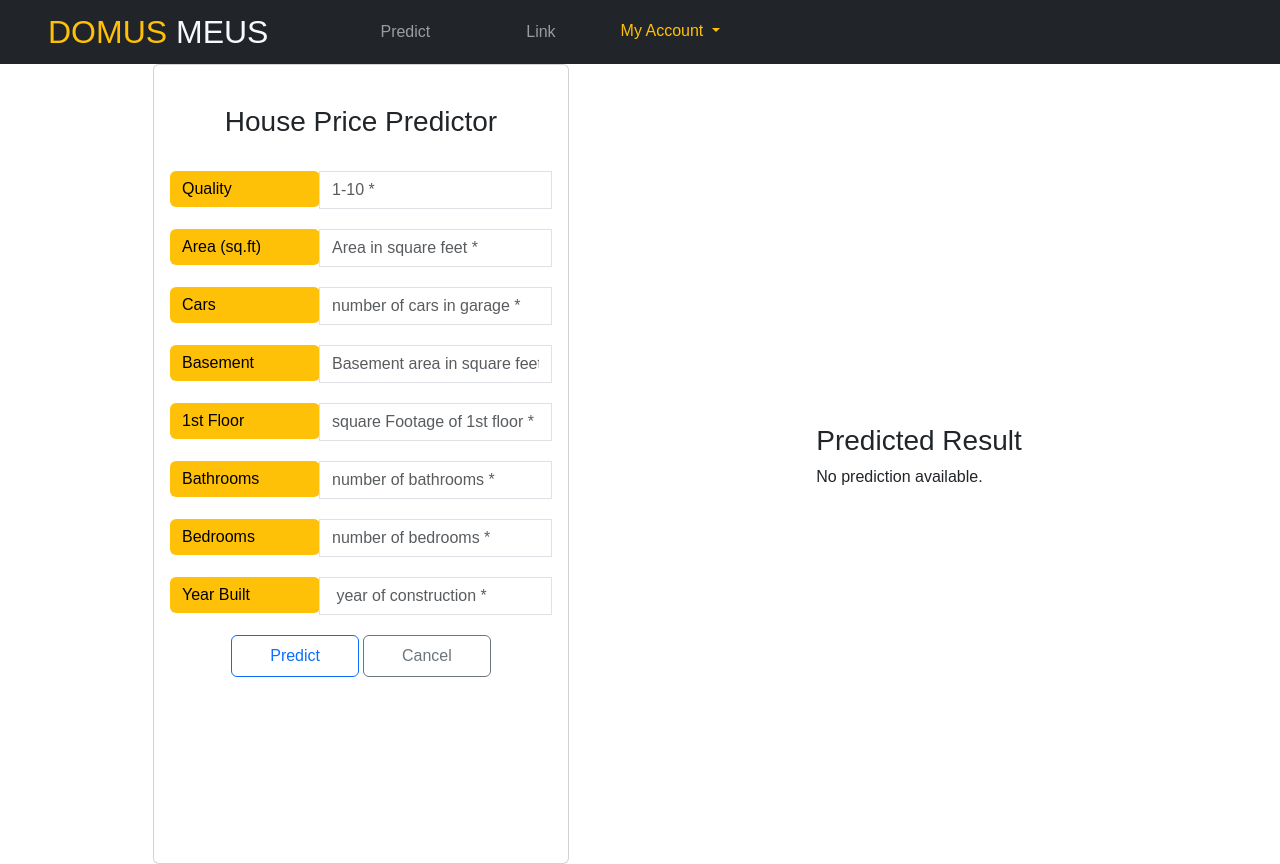
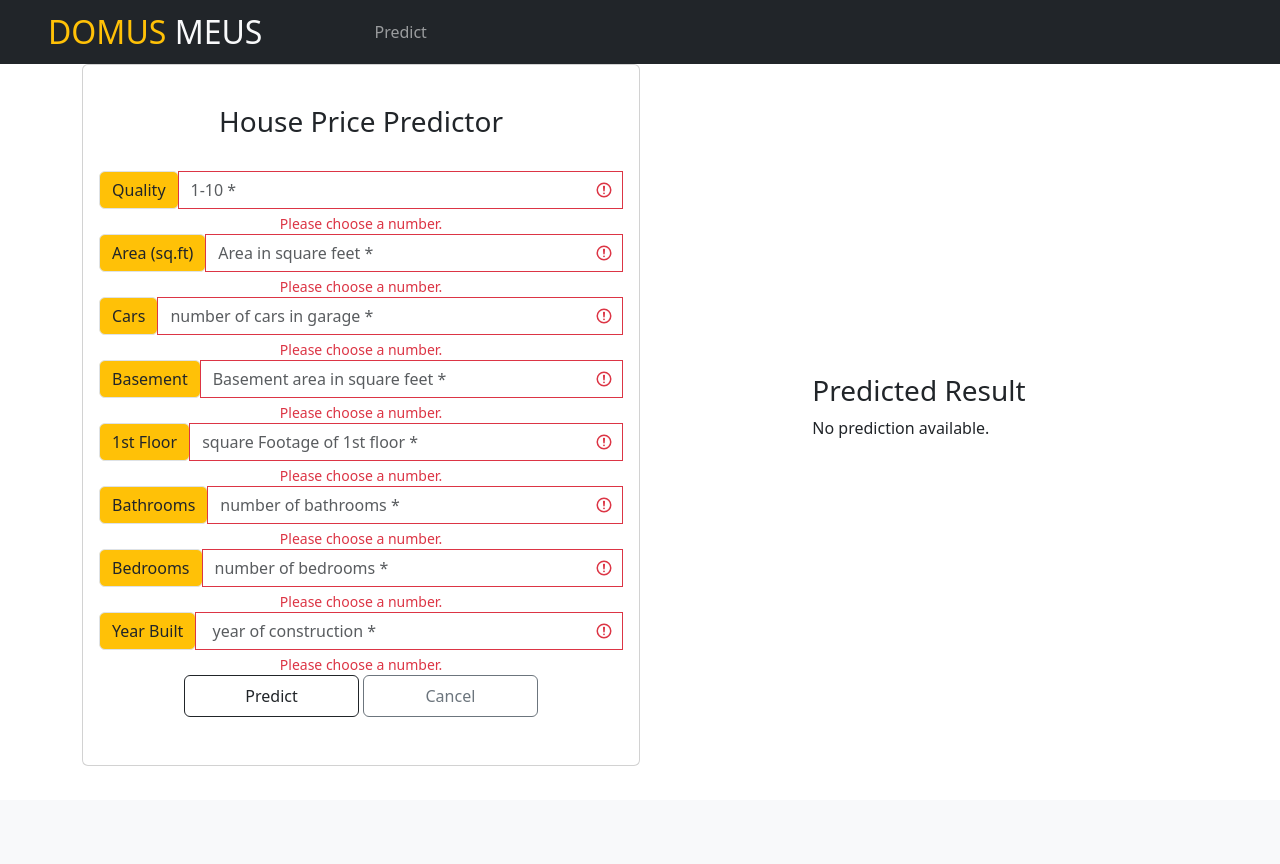
Before and after one commit to asimthaha/House_Price_Django, a Django app: template House_price_predictor/home/predictor/templates/predictor/predict.html in a window 1280 px wide. After the commit the page ends 766 px from the top, so only its background shows below. Run offline with Django 4.2, Linux system fonts and the light colour scheme; the template is opened without the code that fills it, so the values that code supplies are empty.

Commit message:
made changes in ui

```diff
--- a/House_price_predictor/home/predictor/static/predictor/css/index.css
+++ b/House_price_predictor/home/predictor/static/predictor/css/index.css
@@ -50,3 +50,29 @@ outline: 0 0 0 0  !important;
 box-shadow: 0 0 0 0 !important;
 
 }
+
+.carousel-img {
+  height: 75%;
+}
+
+.animated {
+  -webkit-animation: mover 2s infinite alternate;
+  animation: mover 1s infinite alternate;
+}
+
+@-webkit-keyframes mover {
+  0% {
+    transform: translateY(0);
+  }
+  100% {
+    transform: translateY(-20px);
+  }
+}
+@keyframes mover {
+  0% {
+    transform: translateY(0);
+  }
+  100% {
+    transform: translateY(-20px);
+  }
+}
--- a/House_price_predictor/home/predictor/templates/predictor/base.html
+++ b/House_price_predictor/home/predictor/templates/predictor/base.html
@@ -14,15 +14,17 @@
       href="https://cdn.jsdelivr.net/npm/bootstrap-icons@1.10.5/font/bootstrap-icons.css"
     />
     {% load static %}
-  <link rel="stylesheet" href="{% static 'predictor/css/index.css' %}" />
+    <link rel="stylesheet" href="{% static 'predictor/css/index.css' %}" />
   </head>
   <body>
     <header>
-      <nav class="navbar navbar-expand-lg navbar-dark bg-dark">
-        <a class="navbar-brand px-lg-5 px-sm-3" href="/"><div>
-                <span class="text-warning h2">DOMUS</span
-                ><span class="text-light h2"> MEUS</span>
-              </div></a>
+      <nav class="navbar navbar-expand-lg navbar-dark bg-dark fixed-top">
+        <a class="navbar-brand px-lg-5 px-sm-3" href="/"
+          ><div>
+            <span class="text-warning h2">DOMUS</span
+            ><span class="text-light h2"> MEUS</span>
+          </div></a
+        >
         <button
           class="navbar-toggler"
           type="button"
@@ -38,36 +40,40 @@
         <div class="collapse navbar-collapse" id="navbarTogglerDemo02">
           <ul class="navbar-nav mr-auto mt-2 mt-lg-0">
             <li class="nav-item">
-              <a class="nav-link px-md-5 px-sm-3" href="{% url 'predictor:predict_price' %}">Predict</a>
+              <a
+                class="nav-link px-md-5 px-sm-3"
+                href="{% url 'predictor:predict_price' %}"
+                >Predict</a
+              >
             </li>
-            <li class="nav-item">
-              <a class="nav-link px-md-5 px-sm-3" href="#">Link</a>
-            </li>
-            <li class="justify-content-center">
-                <div class="dropdown">
-                <button
-                  class="btn btn-dark dropdown-toggle text-warning mx-1"
-                  type="button"
-                  data-bs-toggle="dropdown"
-                  aria-expanded="false"
-                >
-                  <i class="fa fa-user"></i>
-                  My Account
-                </button>
-                <ul class="dropdown-menu">
-                  <li>
-                    <a class="dropdown-item"
-                      ><span class="text-uppercase">{{name}}</span></a
-                    >
-                  </li>
-                  <li>
-                    <a
-                      onclick="return confirm('Are you sure you want to Logout')"
-                      class="dropdown-item"
-                      href="/"
-                      >Logout<i class="mx-2 bi bi-box-arrow-right text-warning"></i></a
-                    >
-                </li>
+            <!--            <li class="nav-item">-->
+            <!--              <a class="nav-link px-md-5 px-sm-3" href="#">Link</a>-->
+            <!--            </li>-->
+            <!--            <li class="justify-content-center">-->
+            <!--                <div class="dropdown">-->
+            <!--                <button-->
+            <!--                  class="btn btn-dark dropdown-toggle text-warning mx-1"-->
+            <!--                  type="button"-->
+            <!--                  data-bs-toggle="dropdown"-->
+            <!--                  aria-expanded="false"-->
+            <!--                >-->
+            <!--                  <i class="fa fa-user"></i>-->
+            <!--                  My Account-->
+            <!--                </button>-->
+            <!--                <ul class="dropdown-menu">-->
+            <!--                  <li>-->
+            <!--                    <a class="dropdown-item"-->
+            <!--                      ><span class="text-uppercase">{{name}}</span></a-->
+            <!--                    >-->
+            <!--                  </li>-->
+            <!--                  <li>-->
+            <!--                    <a-->
+            <!--                      onclick="return confirm('Are you sure you want to Logout')"-->
+            <!--                      class="dropdown-item"-->
+            <!--                      href="/"-->
+            <!--                      >Logout<i class="mx-2 bi bi-box-arrow-right text-warning"></i></a-->
+            <!--                    >-->
+            <!--                </li>-->
           </ul>
         </div>
       </nav>
--- a/House_price_predictor/home/predictor/templates/predictor/index.html
+++ b/House_price_predictor/home/predictor/templates/predictor/index.html
@@ -21,11 +21,14 @@
                 class="carousel-item {% if forloop.counter0 == 0 %} active {% endif %}"
                 data-bs-interval="3000"
               >
-                <div class="carousel-caption align-items-center register-left">
+                <div
+                  class="carousel-caption align-items-top text-center register-left"
+                >
                   <div class="col-md-12">
                     <img
                       src="http://www.ansonika.com/mavia/img/registration_bg.svg"
                       alt=""
+                      class="animated"
                     />
                     <h3 class="text-white">Welcome</h3>
                     <div class="">
--- a/House_price_predictor/home/predictor/templates/predictor/predict.html
+++ b/House_price_predictor/home/predictor/templates/predictor/predict.html
@@ -1,15 +1,57 @@
-{% extends './base.html' %}
+
 <html lang="en">
   <head>
     <meta charset="UTF-8" />
     <meta name="viewport" content="width=device-width, initial-scale=1.0" />
     <title>Document</title>
+    <link
+      href="https://cdn.jsdelivr.net/npm/bootstrap@5.3.1/dist/css/bootstrap.min.css"
+      rel="stylesheet"
+      integrity="sha384-4bw+/aepP/YC94hEpVNVgiZdgIC5+VKNBQNGCHeKRQN+PtmoHDEXuppvnDJzQIu9"
+      crossorigin="anonymous"
+    />
+    <link
+      rel="stylesheet"
+      href="https://cdn.jsdelivr.net/npm/bootstrap-icons@1.10.5/font/bootstrap-icons.css"
+    />
   </head>
   <body>
-    {% block content %}
+    <header>
+      <nav class="navbar navbar-expand-lg navbar-dark bg-dark">
+        <a class="navbar-brand px-lg-5 px-sm-3" href="/"
+          ><div>
+            <span class="text-warning h2">DOMUS</span
+            ><span class="text-light h2"> MEUS</span>
+          </div></a
+        >
+        <button
+          class="navbar-toggler"
+          type="button"
+          data-bs-toggle="collapse"
+          data-bs-target="#navbarTogglerDemo02"
+          aria-controls="navbarTogglerDemo02"
+          aria-expanded="false"
+          aria-label="Toggle navigation"
+        >
+          <span class="navbar-toggler-icon"></span>
+        </button>
+
+        <div class="collapse navbar-collapse" id="navbarTogglerDemo02">
+          <ul class="navbar-nav mr-auto mt-2 mt-lg-0">
+            <li class="nav-item">
+              <a
+                class="nav-link px-md-5 px-sm-3"
+                href="{% url 'predictor:predict_price' %}"
+                >Predict</a
+              >
+            </li>
+          </ul>
+        </div>
+      </nav>
+    </header>
     <main class="container d-flex justify-content-center">
     <!--    form starts-->
-   <section class="col-6 d-flex justify-content-center">
+   <section class="col-sm-12 col-md-6 d-flex justify-content-center">
     <div class="card">
       <div class="card-body">
         <div class="text-center" id="myTabContent">
@@ -19,8 +61,7 @@
             <form
               method="POST"
               action="{% url 'predictor:predict_price' %}"
-              onsubmit="return validateConfirmPassword()"
-              class="needs-validation"
+              class="was-validated"
               novalidate
             >
               {% csrf_token %}
@@ -34,7 +75,7 @@
                         </div>
                         <input
                           required
-                          type="text"
+                          type="number"
                           class="form-control"
                           name="overall_qual"
                           placeholder="1-10 *"
@@ -54,7 +95,7 @@
                         </div>
                         <input
                           required
-                          type="text"
+                          type="number"
                           class="form-control"
                           name="grliv_area"
                           placeholder="Area in square feet *"
@@ -74,7 +115,7 @@
                         </div>
                         <input
                           required
-                          type="text"
+                          type="number"
                           class="form-control"
                           name="garage_cars"
                           placeholder="number of cars in garage *"
@@ -94,7 +135,7 @@
                         </div>
                         <input
                           required
-                          type="text"
+                          type="number"
                           class="form-control"
                           name="total_bsmt_sf"
                           placeholder="Basement area in square feet *"
@@ -114,7 +155,7 @@
                         </div>
                         <input
                           required
-                          type="text"
+                          type="number"
                           class="form-control"
                           name="first_flr_sf"
                           placeholder="square Footage of 1st floor *"
@@ -134,7 +175,7 @@
                         </div>
                         <input
                           required
-                          type="text"
+                          type="number"
                           class="form-control"
                           name="full_bath"
                           placeholder="number of bathrooms *"
@@ -154,7 +195,7 @@
                         </div>
                         <input
                           required
-                          type="text"
+                          type="number"
                           class="form-control"
                           name="tot_rms_abv_grd"
                           placeholder="number of bedrooms *"
@@ -174,11 +215,14 @@
                         </div>
                         <input
                           required
-                          type="text"
+                          type="number"
                           class="form-control"
                           name="year_built"
                           placeholder=" year of construction *"
                         />
+                        <div class="valid-feedback">
+                          Looks good!
+                        </div>
                         <div class="invalid-feedback">
                           Please choose a number.
                         </div>
@@ -189,7 +233,7 @@
                   <div class="form-element">
                     <div class="">
                       <input
-                        class="btn btn-outline-primary col-md-4 p-2 mb-3"
+                        class="btn btn-outline-dark col-md-4 p-2 mb-3"
                         type="submit"
                         value="Predict"
                       />
@@ -206,42 +250,45 @@
       </div>
     </div>
    </section>
-   <section class="col-6 d-flex flex-column justify-content-center align-items-center">
+   <section class="col-sm-12 col-md-6 d-flex flex-column justify-content-center align-items-center">
     <div>
         <h3>Predicted Result</h3>
         {% if predicted_price is not None %}
-            <p>Predicted Price: Rs:{{ predicted_price }}</p>
+            <p>Predicted Price: $:{{ predicted_price }}</p>
+            <p>The predicted result may vary depending on number of reasons</p>
         {% else %}
             <p>No prediction available.</p>
         {% endif %}
     </div>
   </section>
-  {% endblock %}
 </main>
   </body>
+  <script
+    src="https://cdn.jsdelivr.net/npm/bootstrap@5.3.1/dist/js/bootstrap.bundle.min.js"
+    integrity="sha384-HwwvtgBNo3bZJJLYd8oVXjrBZt8cqVSpeBNS5n7C8IVInixGAoxmnlMuBnhbgrkm"
+    crossorigin="anonymous"
+  ></script>
   <script>
     // Example starter JavaScript for disabling form submissions if there are invalid fields
 (function () {
-      "use strict";
+  'use strict'
 
   // Fetch all the forms we want to apply custom Bootstrap validation styles to
-      var forms = document.querySelectorAll(".needs-validation");
+  var forms = document.querySelectorAll('.needs-validation')
 
   // Loop over them and prevent submission
-      Array.prototype.slice.call(forms).forEach(function (form) {
-        form.addEventListener(
-          "submit",
-          function (event) {
+  Array.prototype.slice.call(forms)
+    .forEach(function (form) {
+      form.addEventListener('submit', function (event) {
         if (!form.checkValidity()) {
-              event.preventDefault();
-              event.stopPropagation();
+          event.preventDefault()
+          event.stopPropagation()
         }
 
-            form.classList.add("was-validated");
-          },
-          false
-        );
-      });
-    })();
+        form.classList.add('was-validated')
+      }, false)
+    })
+})()
     </script>
+
 </html>
```
Also changed, not shown: 3 other files. Lines whose indentation alone changed are shown as unchanged.
